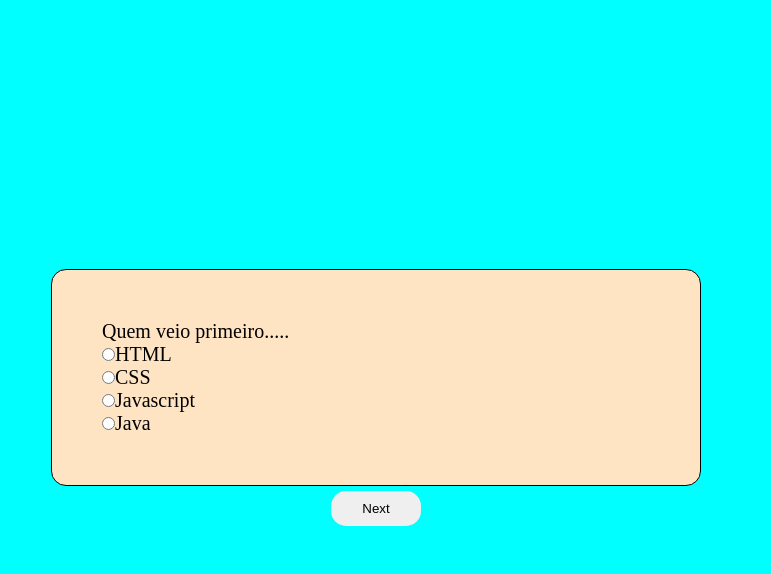
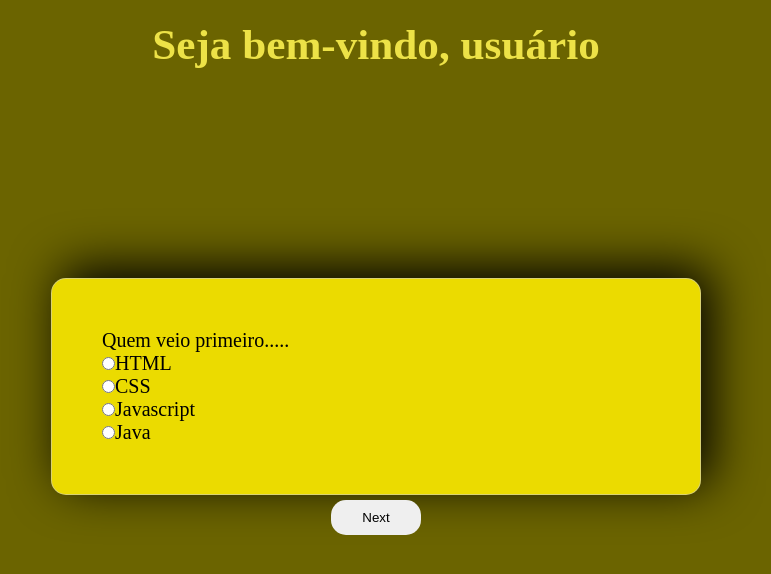
Before and after one commit to TatianaAlves1/projeto-quizz, a plain HTML site: page perguntas.html in a window 1280 px wide. Shown: the whole page, without its empty margins (264-1035 px from the left). Drawn offline with Linux system fonts and the light colour scheme.

Commit message:
Atualização do layout

```diff
--- a/css/estiloForm.css
+++ b/css/estiloForm.css
@@ -3,22 +3,31 @@
   padding: 0;
   box-sizing: border-box;
 }
+header{
+  color: #EDE247;
+  text-align: center;
+  padding: 20px;
+  font-size: 1.8rem;
+}
 .questionario{
   width:100%;
-  height:100vh;
-  background-color: aqua;
+  height:80vh;
   display: flex;
   justify-content: center;
   align-items: center;
 }
 label{display: block;}
 .questao{
-  background-color: bisque;
-  border: 1px solid black;
+  background-color: #EDE247;
+  border: 1px solid rgba(203, 203, 203, 0.558);
   width: 650px;
   padding: 50px;
   font-size: 20px;
   border-radius: 15px;
+  box-shadow: 10px -10px 50px black;
+}
+.questao:nth-child(2n+1){
+  background-color: #EBDB00;
 }
 .tab {
   display: none;
@@ -47,7 +56,7 @@ label{display: block;}
   background-color: #bbbbbb;
   border: none;
   border-radius: 50%;
-  display: inline-block;
+  display: none;
   opacity: 0.5;
 }
 
--- a/perguntas.html
+++ b/perguntas.html
@@ -5,23 +5,33 @@
     <meta name="viewport" content="width=device-width, initial-scale=1.0">
     <title>Questionário</title>
     <link rel="stylesheet" href="css/estiloForm.css">
+    <style>
+        body{
+            background-color: #6B6400;
+        }
+    </style>
 </head>
 <body>
+    <header>
+        <div class="boas-vindas">
+            <h2>Seja bem-vindo, usuário</h2>
+        </div>
+    </header>
     <section class="questionario">
         <form action="questionario" id="regform">
             <div class="questao tab" >
                 <label for="">Quem veio primeiro.....</label>
                 <label for="">
-                    <input type="radio" name="q1">HTML
+                    <input type="radio" name="q1" class="testes">HTML
                 </label>
                 <label for="">
-                    <input type="radio" name="q1">CSS
+                    <input type="radio" name="q1" class="testes">CSS
                 </label>
                 <label for="">
-                    <input type="radio" name="q1">Javascript
+                    <input type="radio" name="q1" class="testes">Javascript
                 </label>
                 <label for="">
-                    <input type="radio" name="q1">Java
+                    <input type="radio" name="q1" class="testes">Java
                 </label>
             </div>
 
```
Also changed, not shown: index.html (+1 -2 lines).
